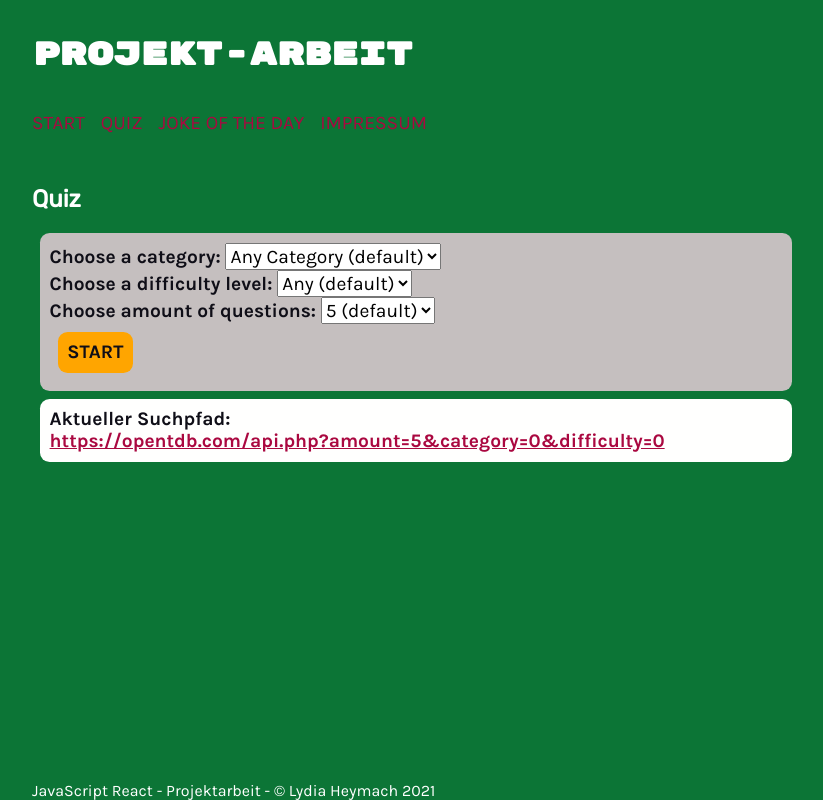
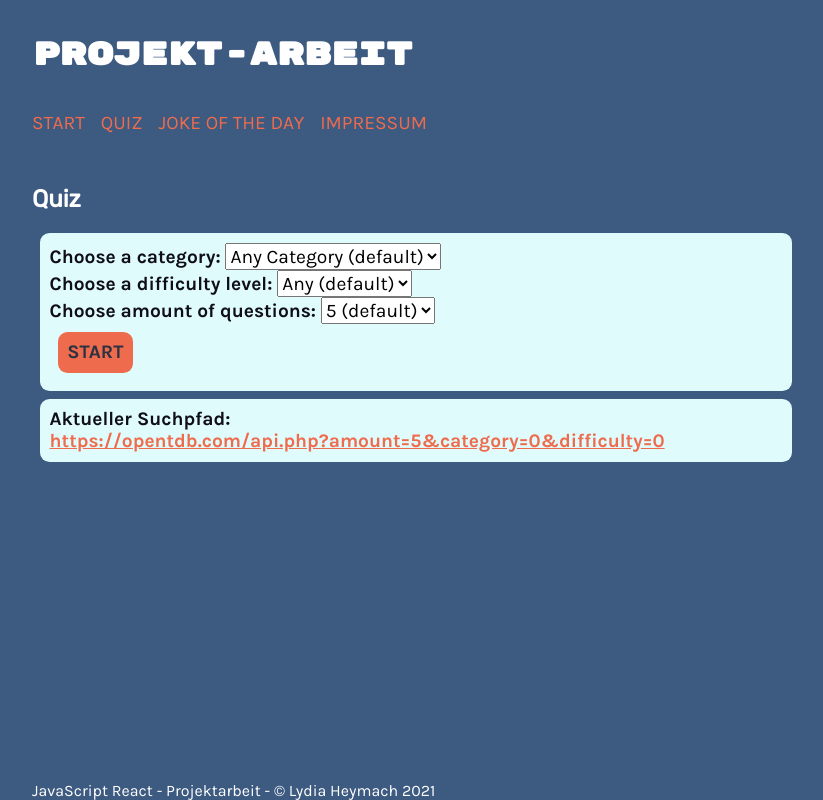
Before and after one commit to codebyly/ReactQuiz, a Next.js app: page /quiz in a window 1280 px wide. Shown: the whole page, without its empty margins (224-1047 px from the left). Built offline with nearby package versions, Linux system fonts and the light colour scheme.

Commit message:
Edit colors

```diff
--- a/sass/_form-elements.scss
+++ b/sass/_form-elements.scss
@@ -2,14 +2,14 @@ button {
   padding: 0.5em;
   border-radius: 0.5em;
   font-size: 1.2rem;
-  background: orange;
-  color: $black;
+  background: $burnt-sienna;
+  color: $text;
   border: none;
   box-shadow: none;
   margin: 0.5rem;
   font-weight: bold;
   &[disabled] {
-    background: $text;
+    background: $white;
   }
 }
 
--- a/sass/_quiz.scss
+++ b/sass/_quiz.scss
@@ -16,12 +16,12 @@
   background-color: $carrousel;
 
   .correct {
-    border: 2px solid green;
-    color: green;
+    border: 2px solid $correct;
+    color: $correct;
   }
   .incorrect {
-    border: 2px solid red;
-    color: red;
+    border: 2px solid $incorrect;
+    color: $incorrect;
   }
   h2.correct,
   h2.incorrect {
--- a/sass/variables/_colors.scss
+++ b/sass/variables/_colors.scss
@@ -1,16 +1,27 @@
+/* SCSS RGB */
+$bdazzled-blue: rgba(61, 90, 128, 1);
+$pale-cerulean: rgba(152, 193, 217, 1);
+$light-cyan: rgba(224, 251, 252, 1);
+$burnt-sienna: rgba(238, 108, 77, 1);
+$gunmetal: rgba(41, 50, 65, 1);
+
+$background: rgba(61, 90, 128, 1);
+$white: rgba(224, 251, 252, 1);
+$config: rgba(224, 251, 252, 1);
+$carrousel: rgba(152, 193, 217, 1);
+$result: rgba(238, 108, 77, 1);
+$text: rgba(41, 50, 65, 1);
+
+$correct: rgb(4, 124, 66);
+$incorrect: rgb(212, 48, 8);
+
 $dark-purple: #232946;
-$background: #0c7536;
-$config: #c5bfbf;
-$carrousel: #9ff6f6;
-$result: #8ccd29d2;
-$white: #fffffe;
-$text: #a7a9be;
 $orange: #ff8906;
 $black: #0f0e17;
 $medium-red: #aa0840;
 $light-red: #f25f4c;
 
 :root {
-  --link-color: #{$medium-red};
-  --hover-color: #{$orange};
+  --link-color: #{$burnt-sienna};
+  --hover-color: #{$gunmetal};
 }
```
